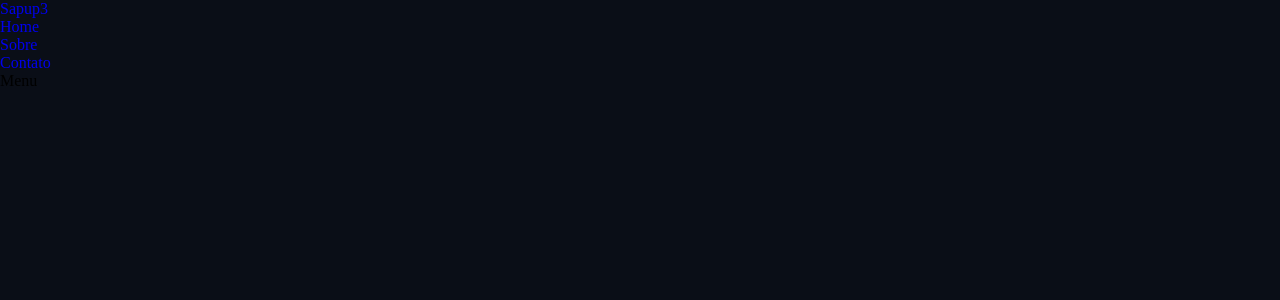
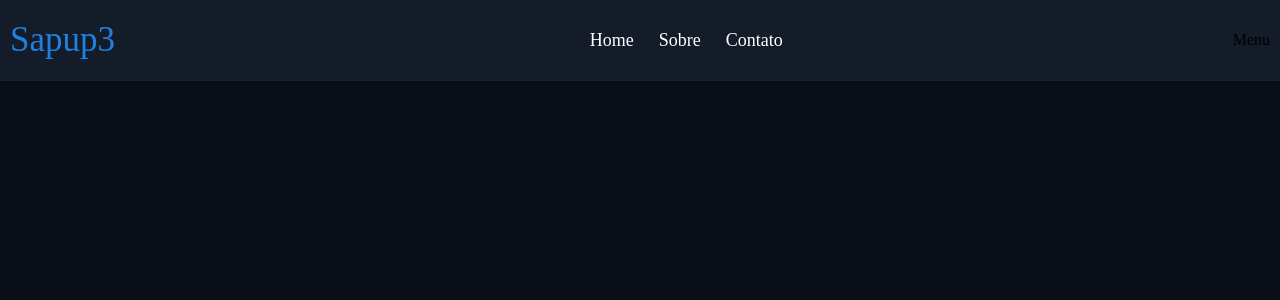
Before and after one commit to daniel-oliv3/website-next_js, a Next.js app: page / in a window 1280 px wide. Shown: the top 300 px of the page. Built offline with nearby package versions, Linux system fonts and the light colour scheme.

Commit message:
Update Menu

```diff
--- a/styles/styles.css
+++ b/styles/styles.css
@@ -8,3 +8,43 @@
   body {
     background-color: #0a0e17;
   }
+
+  .max-width {
+    max-width: 1300px;
+    padding: 0 10px;
+    margin: auto;
+  }
+
+  .navbar .logo a {
+    color: #1f80e0;
+    font-size: 35px;
+    font-weight: 500;
+  }
+
+  .navbar {
+    position: fixed;
+    width: 100%; /*largura*/
+    z-index: 999;
+    padding: 20px 0;
+    background-color: #141b29;
+    border-bottom: solid #1b202a 1px;
+  }
+
+  .navbar .max-width {
+    display: flex;
+    align-items: center;
+    justify-content: space-between;
+  }
+
+  .navbar .menu li {
+    list-style: none;
+    display: inline-flex;
+  }
+
+  .navbar .menu li a {
+    display: block;
+    color: #fff;
+    font-size: 18px;
+    font-weight: 400;
+    margin-left: 25px;
+  }
```
